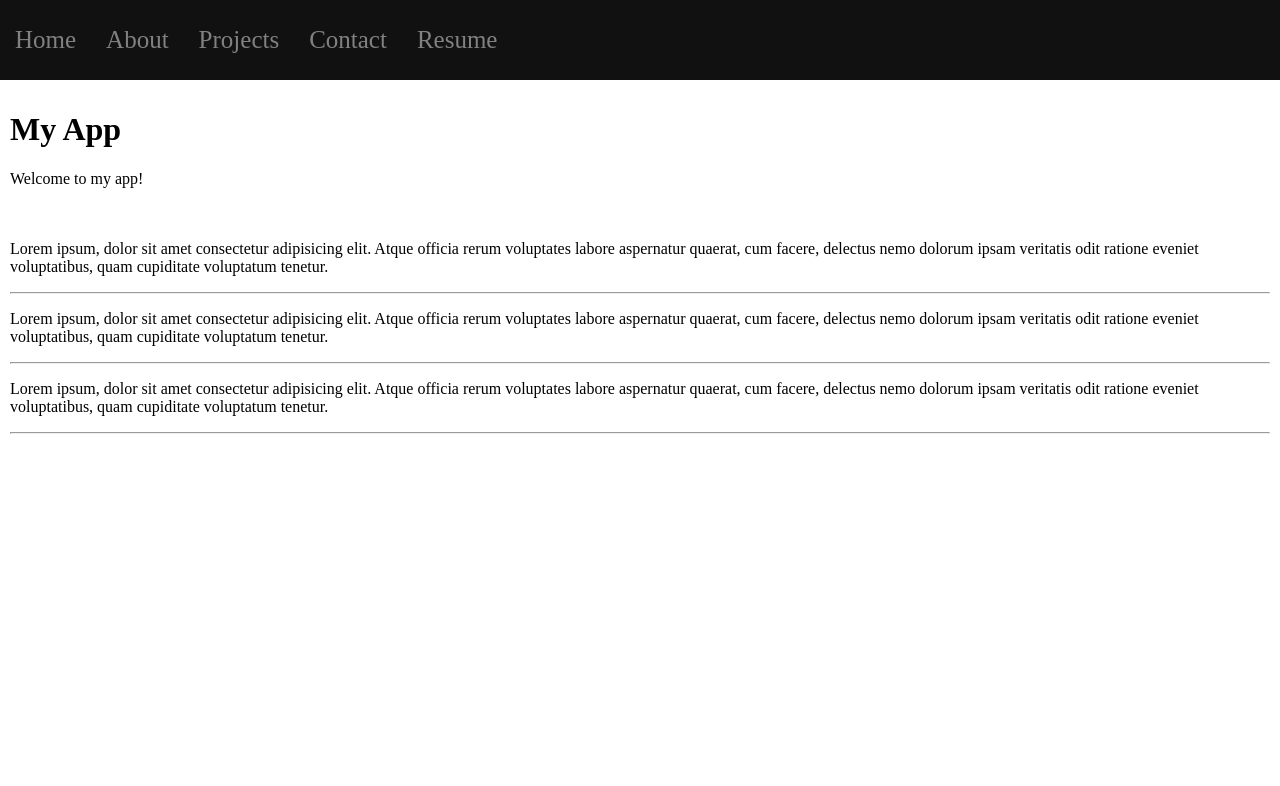
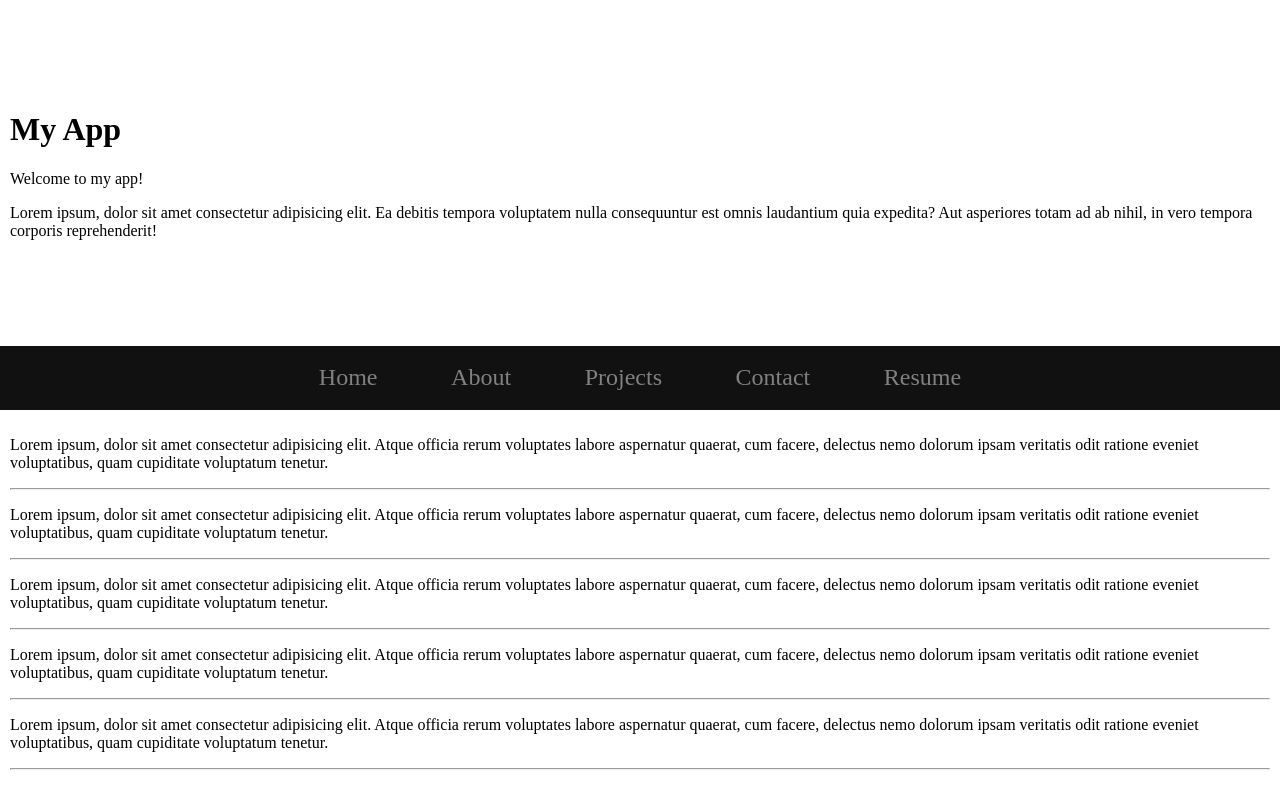
Before and after one commit to JavierLeal16/Portfolio, a React (Vite) app: page / in a window 1280 px wide. Shown: the top 786 px of the page. Built offline with nearby package versions, Linux system fonts and the light colour scheme.

Commit message:
Added styles for NavBar. Made NavBar into a sticky element.

```diff
--- a/src/App.css
+++ b/src/App.css
@@ -3,31 +3,67 @@ body {
 }
 
 #navBar {
-  height: 5em;
+  display: flex;
+  min-height: 4em;
   width: 100%;
   top: 0;
-  position: fixed;
+  position: sticky;
   background-color: #111;
   overflow-x: hidden;
+  justify-content: center;
+}
+
+#navBar ul {
+  list-style: none;
+  margin: 0;
+  padding: 0;
   display: flex;
+  flex-wrap: wrap;
+  justify-content: center;
+}
+
+#navBar a {
+  padding: 0.5em 0.2em;
+  text-decoration: none;
+  font-size: 1.5em;
+  color: #818181;
+  display: block;
+  transition: 0.3s;
+  position: relative;
+}
+
+#navBar li {
+  margin: 0 2rem;
+  display: flex;
+  justify-content: center;
   align-items: center;
 }
 
-#navBar a {
-  padding: 10px 15px;
-  text-decoration: none;
-  font-size: 25px;
-  color: #818181;
-  display: block;
-  transition: 0.3s;
+#navBar a::after {
+  content: '';
+  position: absolute;
+  bottom: 0;
+  left: 0;
+  width: 100%;
+  height: 0.1em;
+  background-color: rgb(27, 211, 140);
+  opacity: 0;
+  transition: opacity 300ms, transform 300ms;
 }
 
-#navBar a:hover {
-  color: #f1f1f1;
+#navBar li a::after {
+  opacity: 1;
+  transform: scale(0);
+  transform-origin: center;
+}
+
+#navBar li a:hover::after,
+#navBar li a:focus::after {
+  transform: scale(1);
 }
 
 header {
-  margin-top: 5em;
+  margin: 5em 0;
 }
 
 header,
--- a/src/App.jsx
+++ b/src/App.jsx
@@ -8,10 +8,10 @@ import articles from './data/dummyArticles.js';
 function App() {
   return (
     <div className='App'>
+      <Header />
       <NavBar />
-      <Header />
       <main>
-        {articles.map((_, i) => (
+        {Array.from({ length: 20 }).map((_, i) => (
           <Article key={i} />
         ))}
       </main>
--- a/src/components/Header.jsx
+++ b/src/components/Header.jsx
@@ -5,6 +5,12 @@ function Header() {
     <header>
       <h1>My App</h1>
       <p>Welcome to my app!</p>
+      <p>
+        Lorem ipsum, dolor sit amet consectetur adipisicing elit. Ea debitis
+        tempora voluptatem nulla consequuntur est omnis laudantium quia
+        expedita? Aut asperiores totam ad ab nihil, in vero tempora corporis
+        reprehenderit!
+      </p>
     </header>
   );
 }
--- a/src/components/NavBar.jsx
+++ b/src/components/NavBar.jsx
@@ -2,13 +2,25 @@ import React from 'react';
 
 function NavBar() {
   return (
-    <div id='navBar'>
-      <a href='#'>Home</a>
-      <a href='#'>About</a>
-      <a href='#'>Projects</a>
-      <a href='#'>Contact</a>
-      <a href='#'>Resume</a>
-    </div>
+    <nav id='navBar'>
+      <ul>
+        <li>
+          <a href='#'>Home</a>
+        </li>
+        <li>
+          <a href='#'>About</a>
+        </li>
+        <li>
+          <a href='#'>Projects</a>
+        </li>
+        <li>
+          <a href='#'>Contact</a>
+        </li>
+        <li>
+          <a href='#'>Resume</a>
+        </li>
+      </ul>
+    </nav>
   );
 }
 
```
